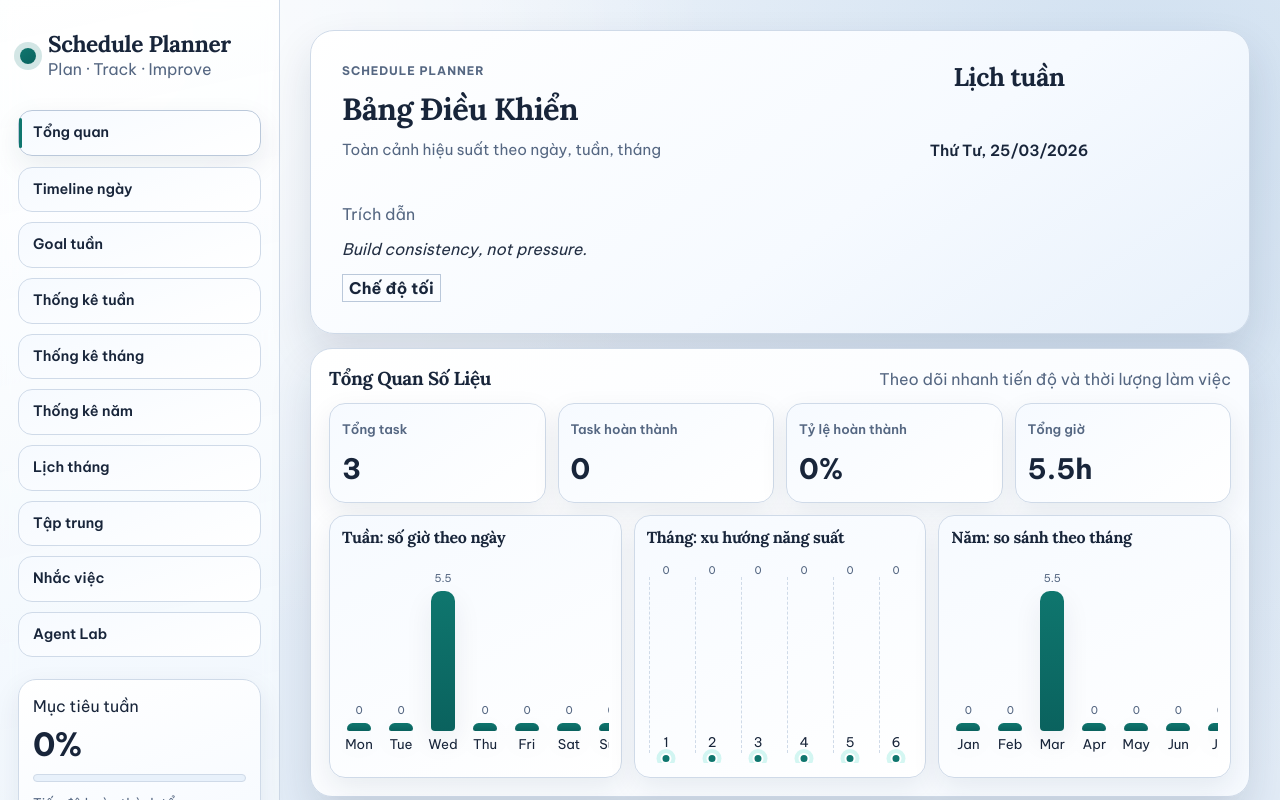
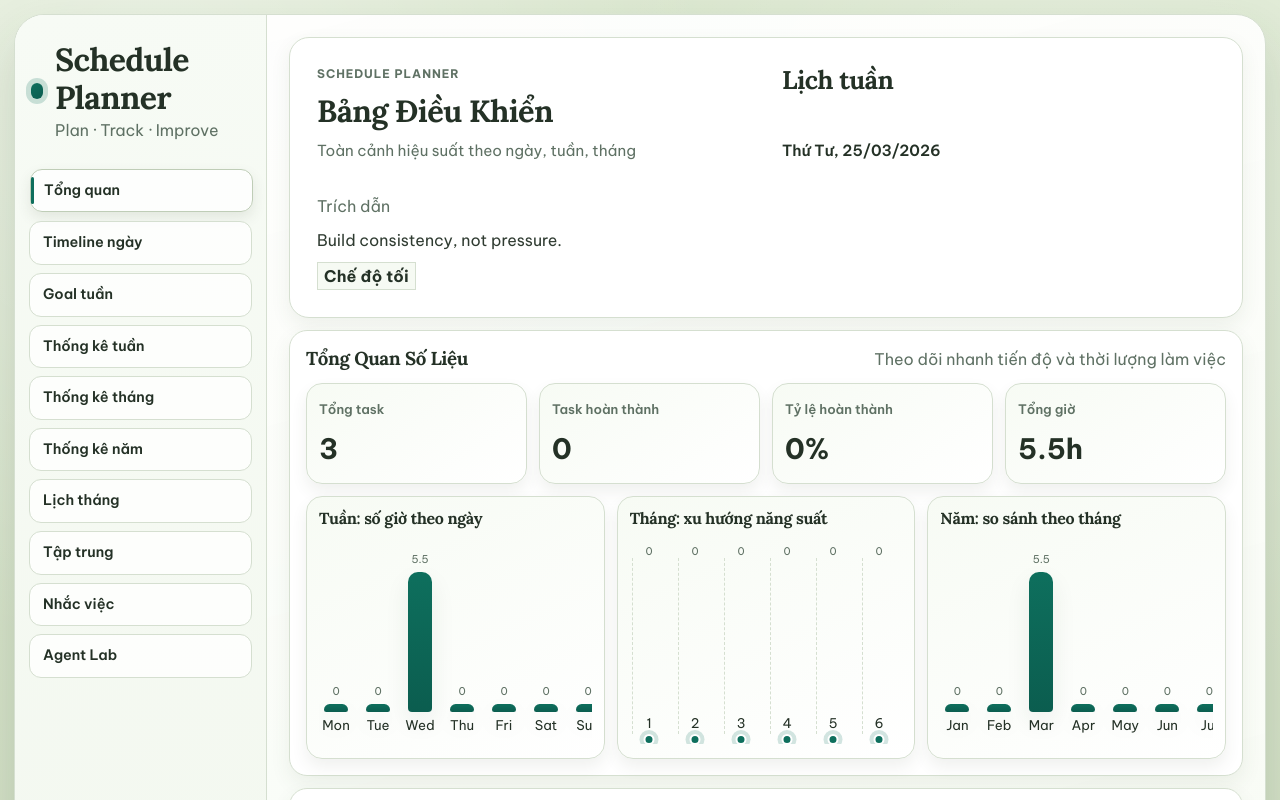
Before and after one commit to thanhdz2k4/Schedule-Planner, a Next.js app in the folder Schedule Planner/Schedule Planner/: page / in a window 1280 px wide. Shown: the top 800 px of the page. Built offline with nearby package versions, Linux system fonts and the light colour scheme; no server answers; the database is empty.

Commit message:
udpate ui

```diff
--- a/Schedule Planner/Schedule Planner/app/globals.css
+++ b/Schedule Planner/Schedule Planner/app/globals.css
@@ -1,55 +1,55 @@
 :root {
-  --bg: #edf3fa;
-  --bg-deep: #dce8f5;
+  --bg: #dce8d0;
+  --bg-deep: #cfdcc2;
   --surface: #ffffff;
-  --surface-soft: #f6faff;
-  --surface-strong: #e8f1fb;
-  --ink: #18253a;
-  --muted: #556782;
-  --line: #cfdae8;
-  --line-strong: #bac8da;
-  --accent: #0f766e;
-  --accent-strong: #0a625e;
-  --priority-high: #dc2626;
-  --priority-high-soft: rgba(220, 38, 38, 0.13);
-  --priority-high-line: rgba(220, 38, 38, 0.32);
-  --priority-medium: #d97706;
-  --priority-medium-soft: rgba(217, 119, 6, 0.14);
-  --priority-medium-line: rgba(217, 119, 6, 0.3);
-  --priority-low: #2563eb;
-  --priority-low-soft: rgba(37, 99, 235, 0.13);
-  --priority-low-line: rgba(37, 99, 235, 0.28);
-  --danger: #b42318;
-  --ring: rgba(15, 118, 110, 0.18);
-  --shadow: 0 20px 44px rgba(16, 37, 63, 0.12);
-  --shadow-soft: 0 10px 28px rgba(16, 37, 63, 0.08);
+  --surface-soft: #f5f8f2;
+  --surface-strong: #ebf1e4;
+  --ink: #243126;
+  --muted: #5f7164;
+  --line: #d5dfd0;
+  --line-strong: #bfcdb7;
+  --accent: #0e6f5d;
+  --accent-strong: #0b5d4f;
+  --priority-high: #8c6e9f;
+  --priority-high-soft: rgba(194, 167, 214, 0.35);
+  --priority-high-line: rgba(140, 110, 159, 0.45);
+  --priority-medium: #ab8b42;
+  --priority-medium-soft: rgba(241, 222, 167, 0.44);
+  --priority-medium-line: rgba(171, 139, 66, 0.46);
+  --priority-low: #567aa1;
+  --priority-low-soft: rgba(174, 201, 230, 0.42);
+  --priority-low-line: rgba(86, 122, 161, 0.42);
+  --danger: #af3f4f;
+  --ring: rgba(14, 111, 93, 0.2);
+  --shadow: 0 24px 52px rgba(40, 62, 36, 0.16);
+  --shadow-soft: 0 10px 24px rgba(40, 62, 36, 0.08);
 }
 
 body.dark {
-  --bg: #071423;
-  --bg-deep: #0e1d30;
-  --surface: #0f2236;
-  --surface-soft: #132c44;
-  --surface-strong: #1c3a56;
-  --ink: #ebf3ff;
-  --muted: #a0b4cf;
-  --line: #24415d;
-  --line-strong: #2b4a68;
-  --accent: #2dd4bf;
-  --accent-strong: #26b5a4;
-  --priority-high: #f87171;
-  --priority-high-soft: rgba(248, 113, 113, 0.18);
-  --priority-high-line: rgba(248, 113, 113, 0.42);
-  --priority-medium: #fbbf24;
-  --priority-medium-soft: rgba(251, 191, 36, 0.18);
-  --priority-medium-line: rgba(251, 191, 36, 0.4);
-  --priority-low: #60a5fa;
-  --priority-low-soft: rgba(96, 165, 250, 0.18);
-  --priority-low-line: rgba(96, 165, 250, 0.4);
-  --danger: #f97066;
-  --ring: rgba(45, 212, 191, 0.26);
-  --shadow: 0 22px 48px rgba(2, 9, 17, 0.52);
-  --shadow-soft: 0 12px 28px rgba(2, 9, 17, 0.4);
+  --bg: #17231b;
+  --bg-deep: #223129;
+  --surface: #1f2c23;
+  --surface-soft: #26362b;
+  --surface-strong: #304234;
+  --ink: #e5efe2;
+  --muted: #a6b9a9;
+  --line: #3b5040;
+  --line-strong: #506953;
+  --accent: #40c6ab;
+  --accent-strong: #2cab8f;
+  --priority-high: #d5b8e7;
+  --priority-high-soft: rgba(191, 159, 214, 0.22);
+  --priority-high-line: rgba(213, 184, 231, 0.44);
+  --priority-medium: #ead58d;
+  --priority-medium-soft: rgba(234, 213, 141, 0.18);
+  --priority-medium-line: rgba(234, 213, 141, 0.42);
+  --priority-low: #b4d1f0;
+  --priority-low-soft: rgba(180, 209, 240, 0.2);
+  --priority-low-line: rgba(180, 209, 240, 0.42);
+  --danger: #ff9eaa;
+  --ring: rgba(64, 198, 171, 0.3);
+  --shadow: 0 24px 52px rgba(0, 0, 0, 0.4);
+  --shadow-soft: 0 10px 24px rgba(0, 0, 0, 0.26);
 }
 
 *,
@@ -67,8 +67,8 @@ body {
 body {
   color: var(--ink);
   background:
-    radial-gradient(circle at 8% 4%, rgba(255, 255, 255, 0.9), transparent 36%),
-    radial-gradient(circle at 90% 8%, rgba(132, 174, 214, 0.28), transparent 42%),
+    radial-gradient(circle at 12% 8%, rgba(255, 255, 255, 0.46), transparent 35%),
+    radial-gradient(circle at 85% 16%, rgba(255, 255, 255, 0.3), transparent 34%),
     linear-gradient(180deg, var(--bg) 0%, var(--bg-deep) 100%);
   font-family: var(--font-body, "Manrope"), "Segoe UI", sans-serif;
   line-height: 1.5;
@@ -78,8 +78,8 @@ body {
 
 body.dark {
   background:
-    radial-gradient(circle at 12% 4%, rgba(73, 145, 229, 0.16), transparent 34%),
-    radial-gradient(circle at 90% 10%, rgba(40, 194, 177, 0.16), transparent 42%),
+    radial-gradient(circle at 12% 8%, rgba(129, 171, 142, 0.18), transparent 34%),
+    radial-gradient(circle at 90% 12%, rgba(64, 198, 171, 0.16), transparent 42%),
     linear-gradient(180deg, var(--bg) 0%, var(--bg-deep) 100%);
 }
 
@@ -88,7 +88,7 @@ h2,
 h3,
 h4 {
   margin: 0;
-  font-family: var(--font-heading, "Sora"), "Segoe UI", sans-serif;
+  font-family: var(--font-heading, "Lora"), "Times New Roman", serif;
   letter-spacing: -0.02em;
   line-height: 1.2;
 }
@@ -110,26 +110,32 @@ button {
 }
 
 .app-shell {
-  min-height: 100dvh;
+  min-height: calc(100dvh - 36px);
+  margin: 18px;
   display: grid;
-  grid-template-columns: 300px minmax(0, 1fr);
+  grid-template-columns: 272px minmax(0, 1fr);
+  border: 1px solid var(--line);
+  border-radius: 30px;
+  background: linear-gradient(165deg, rgba(255, 255, 255, 0.95) 0%, rgba(248, 252, 245, 0.98) 100%);
+  overflow: hidden;
+  box-shadow: var(--shadow);
 }
 
 .sidebar {
   position: sticky;
   top: 0;
-  height: 100dvh;
-  padding: 26px 18px;
+  height: 100%;
+  padding: 22px 14px;
   display: flex;
   flex-direction: column;
-  gap: 18px;
+  gap: 14px;
   border-right: 1px solid var(--line);
-  background: linear-gradient(168deg, rgba(255, 255, 255, 0.82) 0%, rgba(246, 251, 255, 0.78) 100%);
+  background: linear-gradient(170deg, #f7fbf5 0%, #f2f7ee 100%);
   backdrop-filter: blur(8px);
 }
 
 body.dark .sidebar {
-  background: linear-gradient(168deg, rgba(15, 34, 54, 0.85) 0%, rgba(19, 44, 68, 0.82) 100%);
+  background: linear-gradient(170deg, #25342a 0%, #1f2c23 100%);
 }
 
 .brand-block {
@@ -144,16 +150,16 @@ body.dark .sidebar {
   height: 16px;
   border-radius: 999px;
   background: linear-gradient(145deg, var(--accent), var(--accent-strong));
-  box-shadow: 0 0 0 6px rgba(15, 118, 110, 0.18);
+  box-shadow: 0 0 0 5px rgba(14, 111, 93, 0.2);
 }
 
 body.dark .brand-dot {
-  box-shadow: 0 0 0 6px rgba(45, 212, 191, 0.2);
+  box-shadow: 0 0 0 5px rgba(64, 198, 171, 0.22);
 }
 
 .sidebar h1 {
   margin: 0;
-  font-size: 1.42rem;
+  font-size: 2rem;
 }
 
 .muted {
@@ -161,17 +167,17 @@ body.dark .brand-dot {
 }
 
 .sidebar nav {
-  margin: 2px 0 4px;
+  margin: 4px 0;
   display: grid;
-  gap: 10px;
+  gap: 8px;
 }
 
 .sidebar nav a {
   position: relative;
   border: 1px solid var(--line);
-  border-radius: 14px;
-  background: linear-gradient(160deg, var(--surface-soft) 0%, var(--surface) 100%);
-  padding: 11px 12px 11px 14px;
+  border-radius: 12px;
+  background: rgba(255, 255, 255, 0.8);
+  padding: 10px 11px 10px 13px;
   transition: transform 0.18s ease, border-color 0.18s ease, box-shadow 0.18s ease;
 }
 
@@ -196,8 +202,8 @@ body.dark .brand-dot {
 .sidebar nav a.active,
 .sidebar nav a:hover {
   border-color: var(--line-strong);
-  transform: translateY(-1px);
-  box-shadow: var(--shadow-soft);
+  transform: translateY(-1px) translateX(1px);
+  box-shadow: 0 6px 14px rgba(54, 73, 49, 0.1);
 }
 
 .sidebar nav a.active::before {
@@ -207,10 +213,10 @@ body.dark .brand-dot {
 .sidebar-card {
   margin-top: auto;
   border: 1px solid var(--line);
-  border-radius: 18px;
-  background: linear-gradient(160deg, var(--surface) 0%, var(--surface-soft) 100%);
+  border-radius: 16px;
+  background: linear-gradient(160deg, #ffffff 0%, #f4f8f1 100%);
   padding: 14px;
-  box-shadow: var(--shadow-soft);
+  box-shadow: 0 10px 20px rgba(54, 73, 49, 0.08);
 }
 
 .goal-value {
@@ -221,28 +227,28 @@ body.dark .brand-dot {
 }
 
 .main {
-  padding: clamp(16px, 2.4vw, 30px);
+  padding: clamp(14px, 2vw, 22px);
   display: grid;
   align-content: start;
-  gap: 14px;
+  gap: 12px;
 }
 
 .hero {
   display: grid;
   grid-template-columns: 1.1fr 0.9fr 1fr;
-  gap: 14px;
+  gap: 10px;
   border: 1px solid var(--line);
-  border-radius: 24px;
-  background: linear-gradient(145deg, var(--surface) 0%, var(--surface-soft) 58%, var(--surface-strong) 100%);
-  padding: clamp(14px, 1.8vw, 18px);
-  box-shadow: var(--shadow);
+  border-radius: 20px;
+  background: #ffffff;
+  padding: clamp(12px, 1.5vw, 16px);
+  box-shadow: 0 8px 20px rgba(60, 84, 53, 0.08);
 }
 
 .hero-section {
   border: 1px solid transparent;
-  border-radius: 16px;
-  padding: 12px;
-  min-height: 126px;
+  border-radius: 14px;
+  padding: 10px;
+  min-height: 118px;
   display: flex;
   flex-direction: column;
   justify-content: space-between;
@@ -251,8 +257,8 @@ body.dark .brand-dot {
 }
 
 .hero-section:hover {
-  border-color: var(--line);
-  transform: translateY(-1px);
+  border-color: var(--line-strong);
+  transform: translateY(-1px) translateX(1px);
 }
 
 .hero h2 {
@@ -280,7 +286,7 @@ body.dark .brand-dot {
 }
 
 .hero-center {
-  text-align: center;
+  text-align: left;
 }
 
 .hero-right {
@@ -288,7 +294,7 @@ body.dark .brand-dot {
 }
 
 .quote {
-  font-style: italic;
+  font-style: normal;
   opacity: 0.95;
   line-height: 1.45;
 }
@@ -299,10 +305,10 @@ body.dark .brand-dot {
 
 .panel {
   border: 1px solid var(--line);
-  border-radius: 22px;
-  background: linear-gradient(150deg, var(--surface) 0%, var(--surface-soft) 100%);
-  box-shadow: var(--shadow);
-  padding: clamp(14px, 1.8vw, 18px);
+  border-radius: 18px;
+  background: #ffffff;
+  box-shadow: 0 8px 20px rgba(60, 84, 53, 0.08);
+  padding: clamp(12px, 1.6vw, 16px);
 }
 
 .panel-head {
@@ -335,8 +341,8 @@ body.dark .brand-dot {
 .grid-form button,
 .grid-form textarea {
   border: 1px solid var(--line);
-  border-radius: 13px;
-  background: var(--surface-soft);
+  border-radius: 12px;
+  background: #f9fcf7;
   color: var(--ink);
   padding: 11px 12px;
   min-height: 44px;
@@ -353,8 +359,8 @@ body.dark .brand-dot {
 }
 
 .btn {
-  border: 1px solid transparent !important;
-  background: linear-gradient(135deg, var(--accent) 0%, var(--accent-strong) 100%) !important;
+  border: 1px solid rgba(11, 93, 79, 0.4) !important;
+  background: linear-gradient(135deg, #0e6f5d 0%, #0b5d4f 100%) !important;
   color: #ffffff !important;
   font-weight: 700;
   letter-spacing: 0.01em;
@@ -373,9 +379,9 @@ body.dark .brand-dot {
 }
 
 .btn.ghost {
-  background: transparent !important;
+  background: #f6faf3 !important;
   color: var(--ink) !important;
-  border-color: var(--line-strong) !important;
+  border-color: var(--line) !important;
 }
 
 .btn-link {
@@ -393,7 +399,7 @@ body.dark .brand-dot {
   align-items: center;
   border: 1px solid var(--line);
   border-radius: 999px;
-  background: var(--surface-soft);
+  background: #f4f8f1;
   padding: 4px 10px;
   font-size: 0.72rem;
   font-weight: 600;
@@ -407,9 +413,9 @@ body.dark .brand-dot {
 .mini-card {
   border: 1px solid var(--line);
   border-radius: 14px;
-  background: linear-gradient(145deg, var(--surface-soft) 0%, var(--surface) 100%);
+  background: linear-gradient(145deg, #f9fcf7 0%, #ffffff 100%);
   padding: 12px;
-  box-shadow: var(--shadow-soft);
+  box-shadow: 0 8px 16px rgba(58, 78, 54, 0.08);
 }
 
 .mini-card strong {
@@ -443,10 +449,10 @@ body.dark .brand-dot {
 .timeline-wrap {
   margin-top: 14px;
   border: 1px solid var(--line);
-  border-radius: 18px;
+  border-radius: 16px;
   overflow: auto;
   height: min(86vh, 920px);
-  background: linear-gradient(170deg, var(--surface-soft) 0%, var(--surface) 100%);
+  background: #fbfdf9;
 }
 
 .timeline {
@@ -454,8 +460,8 @@ body.dark .brand-dot {
   min-width: 700px;
   height: 864px;
   background-image:
-    linear-gradient(var(--line) 1px, transparent 1px),
-    linear-gradient(90deg, var(--line) 1px, transparent 1px);
+    linear-gradient(rgba(201, 211, 196, 0.62) 1px, transparent 1px),
+    linear-gradient(90deg, rgba(201, 211, 196, 0.62) 1px, transparent 1px);
   background-size: 100% 36px, 120px 100%;
 }
 
@@ -463,20 +469,21 @@ body.dark .brand-dot {
   position: absolute;
   left: 12px;
   width: 52px;
-  color: var(--muted);
-  font-size: 11px;
+  color: #758676;
+  font-size: 10.5px;
   letter-spacing: 0.02em;
+  font-weight: 600;
 }
 
 .task-card {
   position: absolute;
   left: 74px;
   width: calc(100% - 96px);
-  border: 1px solid var(--line-strong);
-  border-left: 4px solid var(--accent);
-  border-radius: 14px;
-  background: linear-gradient(145deg, var(--surface) 0%, var(--surface-soft) 100%);
-  box-shadow: var(--shadow-soft);
+  border: 1px solid rgba(131, 150, 122, 0.4);
+  border-left: 3px solid var(--accent);
+  border-radius: 11px;
+  background: linear-gradient(145deg, #eef7ee 0%, #ffffff 100%);
+  box-shadow: 0 6px 12px rgba(72, 95, 64, 0.08);
   padding: 10px 10px 9px;
   cursor: grab;
   display: grid;
@@ -487,23 +494,23 @@ body.dark .brand-dot {
 }
 
 .task-card.priority-high {
-  border-left-color: var(--priority-high);
-  background: linear-gradient(145deg, var(--priority-high-soft) 0%, var(--surface) 62%);
+  border-left-color: #8d79a0;
+  background: linear-gradient(145deg, rgba(214, 193, 228, 0.72) 0%, rgba(255, 255, 255, 0.96) 80%);
 }
 
 .task-card.priority-medium {
-  border-left-color: var(--priority-medium);
-  background: linear-gradient(145deg, var(--priority-medium-soft) 0%, var(--surface) 62%);
+  border-left-color: #aa8a40;
+  background: linear-gradient(145deg, rgba(243, 230, 185, 0.78) 0%, rgba(255, 255, 255, 0.97) 82%);
 }
 
 .task-card.priority-low {
-  border-left-color: var(--priority-low);
-  background: linear-gradient(145deg, var(--priority-low-soft) 0%, var(--surface) 62%);
+  border-left-color: #587ea3;
+  background: linear-gradient(145deg, rgba(195, 217, 238, 0.76) 0%, rgba(255, 255, 255, 0.97) 82%);
 }
 
 .task-card:hover {
-  border-color: var(--accent);
-  transform: translateY(-1px);
+  border-color: rgba(74, 111, 81, 0.72);
+  transform: translateY(-1px) scale(1.002);
 }
 
 .task-card.compact {
@@ -645,8 +652,8 @@ body.dark .brand-dot {
 }
 
 .task-action-btn {
-  border: 1px solid var(--line-strong);
-  background: var(--surface);
+  border: 1px solid rgba(120, 139, 113, 0.45);
+  background: rgba(255, 255, 255, 0.86);
   color: var(--ink);
   border-radius: 999px;
   padding: 3px 9px;
@@ -656,11 +663,11 @@ body.dark .brand-dot {
 }
 
 .task-action-btn:hover {
-  border-color: var(--accent);
+  border-color: rgba(14, 111, 93, 0.7);
 }
 
 .task-action-btn.danger:hover {
-  border-color: var(--danger);
+  border-color: rgba(175, 63, 79, 0.8);
   color: var(--danger);
 }
 
@@ -689,8 +696,8 @@ body.dark .brand-dot {
   border: 1px solid var(--line);
   border-radius: 14px;
   padding: 12px;
-  background: linear-gradient(150deg, var(--surface-soft) 0%, var(--surface) 100%);
-  box-shadow: var(--shadow-soft);
+  background: linear-gradient(150deg, #f7fbf4 0%, #ffffff 100%);
+  box-shadow: 0 8px 16px rgba(58, 78, 54, 0.08);
 }
 
 .goal-row {
@@ -737,8 +744,8 @@ body.dark .brand-dot {
   border: 1px solid var(--line);
   border-radius: 16px;
   padding: 12px;
-  background: linear-gradient(145deg, var(--surface-soft) 0%, var(--surface) 100%);
-  box-shadow: var(--shadow-soft);
+  background: linear-gradient(145deg, #f7fbf4 0%, #ffffff 100%);
+  box-shadow: 0 8px 16px rgba(58, 78, 54, 0.08);
 }
 
 .stat-label {
@@ -763,9 +770,9 @@ body.dark .brand-dot {
 .chart-card {
   border: 1px solid var(--line);
   border-radius: 16px;
-  background: linear-gradient(155deg, var(--surface-soft) 0%, var(--surface) 100%);
+  background: linear-gradient(155deg, #f7fbf4 0%, #ffffff 100%);
   padding: 12px;
-  box-shadow: var(--shadow-soft);
+  box-shadow: 0 8px 16px rgba(58, 78, 54, 0.08);
 }
 
 .premium-chart h4 {
@@ -833,7 +840,7 @@ body.dark .brand-dot {
   border-radius: 999px;
   background: var(--accent);
   border: 2px solid var(--surface);
-  box-shadow: 0 0 0 4px rgba(45, 212, 191, 0.2);
+  box-shadow: 0 0 0 4px rgba(14, 111, 93, 0.18);
 }
 
 .dot-value {
@@ -855,10 +862,10 @@ body.dark .brand-dot {
 .day-cell {
   border: 1px solid var(--line);
   border-radius: 12px;
-  background: linear-gradient(150deg, var(--surface-soft) 0%, var(--surface) 100%);
+  background: linear-gradient(150deg, #f8fcf5 0%, #ffffff 100%);
   padding: 10px;
   min-height: 110px;
-  box-shadow: var(--shadow-soft);
+  box-shadow: 0 8px 16px rgba(58, 78, 54, 0.08);
   display: grid;
   align-content: start;
   gap: 8px;
@@ -920,6 +927,125 @@ body.dark .brand-dot {
   display: none;
 }
 
+body.dark .app-shell {
+  border-color: #3f5544;
+  background: linear-gradient(165deg, #1d2b21 0%, #243328 100%);
+  box-shadow: 0 22px 44px rgba(0, 0, 0, 0.42);
+}
+
+body.dark .sidebar nav a {
+  background: rgba(35, 52, 40, 0.82);
+  border-color: #425947;
+}
+
+body.dark .sidebar nav a.active,
+body.dark .sidebar nav a:hover {
+  box-shadow: 0 6px 14px rgba(0, 0, 0, 0.32);
+}
+
+body.dark .sidebar-card {
+  background: linear-gradient(160deg, #27382c 0%, #223126 100%);
+  border-color: #445b48;
+}
+
+body.dark .hero,
+body.dark .panel,
+body.dark .mini-card,
+body.dark .goal-card,
+body.dark .stat,
+body.dark .chart-card,
+body.dark .day-cell,
+body.dark .agent-bubble,
+body.dark .agent-json {
+  background: linear-gradient(150deg, #27382c 0%, #203026 100%);
+  border-color: #425947;
+  box-shadow: 0 10px 18px rgba(0, 0, 0, 0.28);
+}
+
+body.dark .grid-form input,
+body.dark .grid-form select,
+body.dark .grid-form button,
+body.dark .grid-form textarea,
+body.dark .agent-form select,
+body.dark .agent-form textarea,
+body.dark .agent-form button {
+  background: #2a3c30;
+  border-color: #46604b;
+  color: var(--ink);
+}
+
+body.dark .grid-form input:focus,
+body.dark .grid-form select:focus,
+body.dark .grid-form textarea:focus,
+body.dark .agent-form select:focus,
+body.dark .agent-form textarea:focus {
+  background: #324837;
+}
+
+body.dark .btn.ghost {
+  background: #2b3f32 !important;
+  border-color: #4e6953 !important;
+  color: var(--ink) !important;
+}
+
+body.dark .badge {
+  background: #2d4134;
+  border-color: #4e6953;
+  color: #dce8dc;
+}
+
+body.dark .timeline-wrap {
+  background: #1f2d23;
+  border-color: #445c48;
+}
+
+body.dark .timeline {
+  background-image:
+    linear-gradient(rgba(107, 128, 108, 0.46) 1px, transparent 1px),
+    linear-gradient(90deg, rgba(107, 128, 108, 0.46) 1px, transparent 1px);
+}
+
+body.dark .hour-label {
+  color: #aec2b0;
+}
+
+body.dark .task-card {
+  border-color: #5a725d;
+  background: linear-gradient(145deg, #344839 0%, #27392d 100%);
+  box-shadow: 0 6px 12px rgba(0, 0, 0, 0.28);
+}
+
+body.dark .task-card.priority-high {
+  background: linear-gradient(145deg, rgba(139, 108, 166, 0.42) 0%, rgba(41, 55, 44, 0.94) 82%);
+}
+
+body.dark .task-card.priority-medium {
+  background: linear-gradient(145deg, rgba(174, 141, 64, 0.42) 0%, rgba(41, 55, 44, 0.94) 82%);
+}
+
+body.dark .task-card.priority-low {
+  background: linear-gradient(145deg, rgba(88, 126, 163, 0.42) 0%, rgba(41, 55, 44, 0.94) 82%);
+}
+
+body.dark .task-action-btn {
+  background: rgba(38, 55, 43, 0.92);
+  border-color: #607963;
+  color: var(--ink);
+}
+
+body.dark .task-action-btn:hover {
+  border-color: #80bca8;
+}
+
+body.dark .task-action-btn.danger:hover {
+  border-color: #ff9eaa;
+}
+
+body.dark .dot {
+  border-color: #233428;
+  box-shadow: 0 0 0 4px rgba(64, 198, 171, 0.22);
+}
+
 .hero,
 .panel,
 .sidebar-card {
@@ -948,7 +1074,8 @@ body.dark .brand-dot {
 
 @media (max-width: 1320px) {
   .app-shell {
-    grid-template-columns: 280px minmax(0, 1fr);
+    grid-template-columns: 252px minmax(0, 1fr);
+    margin: 14px;
   }
 
   .hero {
@@ -968,6 +1095,8 @@ body.dark .brand-dot {
 @media (max-width: 1120px) {
   .app-shell {
     grid-template-columns: 1fr;
+    margin: 10px;
+    border-radius: 22px;
   }
 
   .sidebar {
@@ -994,6 +1123,14 @@ body.dark .brand-dot {
 }
 
 @media (max-width: 760px) {
+  .app-shell {
+    margin: 0;
+    min-height: 100dvh;
+    border-radius: 0;
+    border-left: none;
+    border-right: none;
+  }
+
   .main {
     padding: 12px;
   }
```
